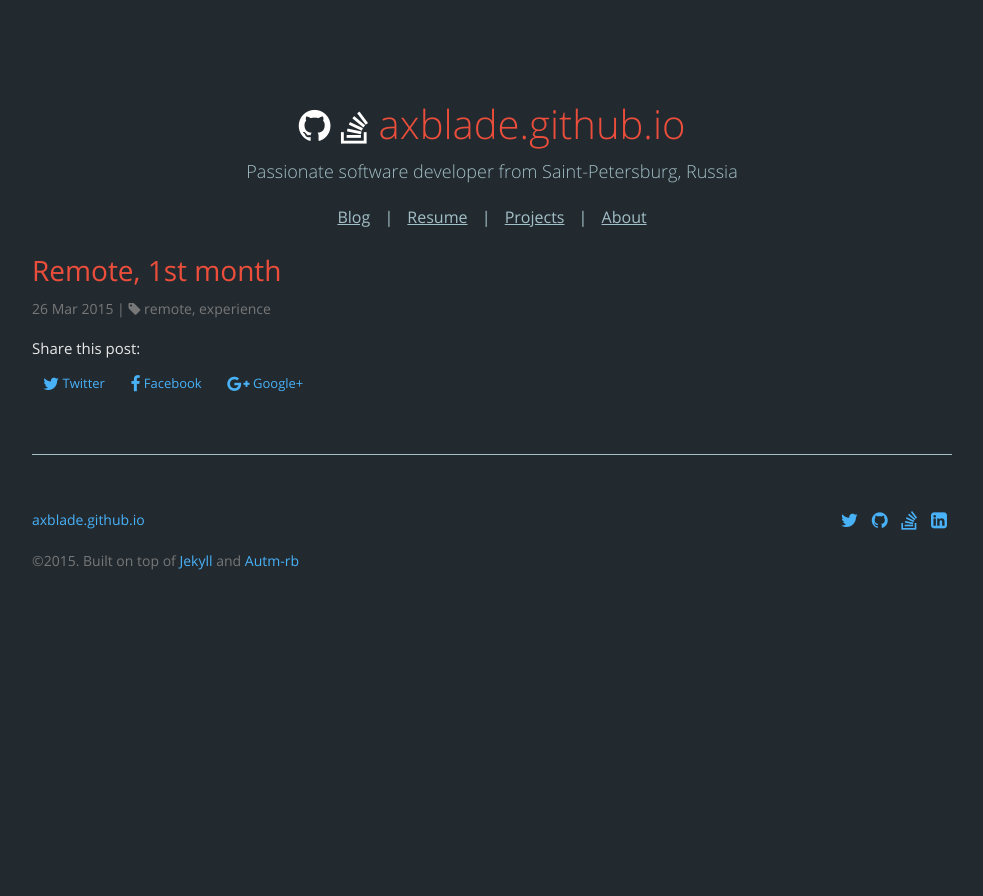
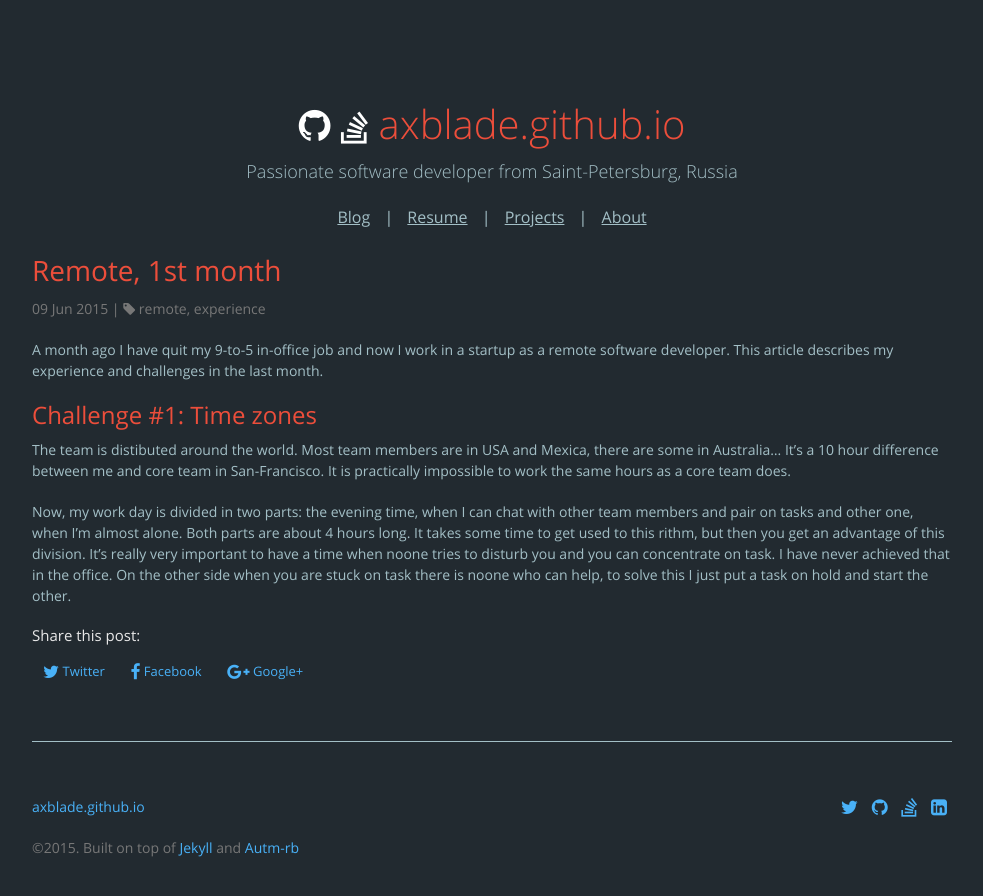
Before and after one commit to eugene-sy/eugene-sy.github.io, a Jekyll site: the page built from _posts/2015-06-09-remote-1st-month.md, in a window 1280 px wide. Shown: the top 896 px of the page, without its empty margins (148-1131 px from the left). Built offline with Jekyll 4.4.1, drawn with Linux system fonts in a browser that asks for light colours; nearby versions of some CDN libraries.

Commit message:
challenge 1

```diff
--- a/_posts/2015-06-09-remote-1st-month.md
+++ b/_posts/2015-06-09-remote-1st-month.md
@@ -1,7 +1,16 @@
 ---
 layout: post
 title:  "Remote, 1st month"
-date:   2015-03-26 12:43:58
+date:   2015-06-09 12:00:00
 categories: overall
 tags: [remote, experience]
 ---
+
+A month ago I have quit my 9-to-5 in-office job and now I work in a startup as a remote software developer. This article describes my experience and challenges in the last month.
+
+## Challenge #1: Time zones
+
+The team is distibuted around the world. Most team members are in USA and Mexica, there are some in Australia... It's a 10 hour difference between me and core team in San-Francisco. It is practically impossible to work the same hours as a core team does.
+
+Now, my work day is divided in two parts: the evening time, when I can chat with other team members and pair on tasks and other one, when I'm almost alone.
+Both parts are about 4 hours long. It takes some time to get used to this rithm, but then you get an advantage of this division. It's really very important to have a time when noone tries to disturb you and you can concentrate on task. I have never achieved that in the office. On the other side when you are stuck on task there is noone who can help, to solve this I just put a task on hold and start the other.
```
